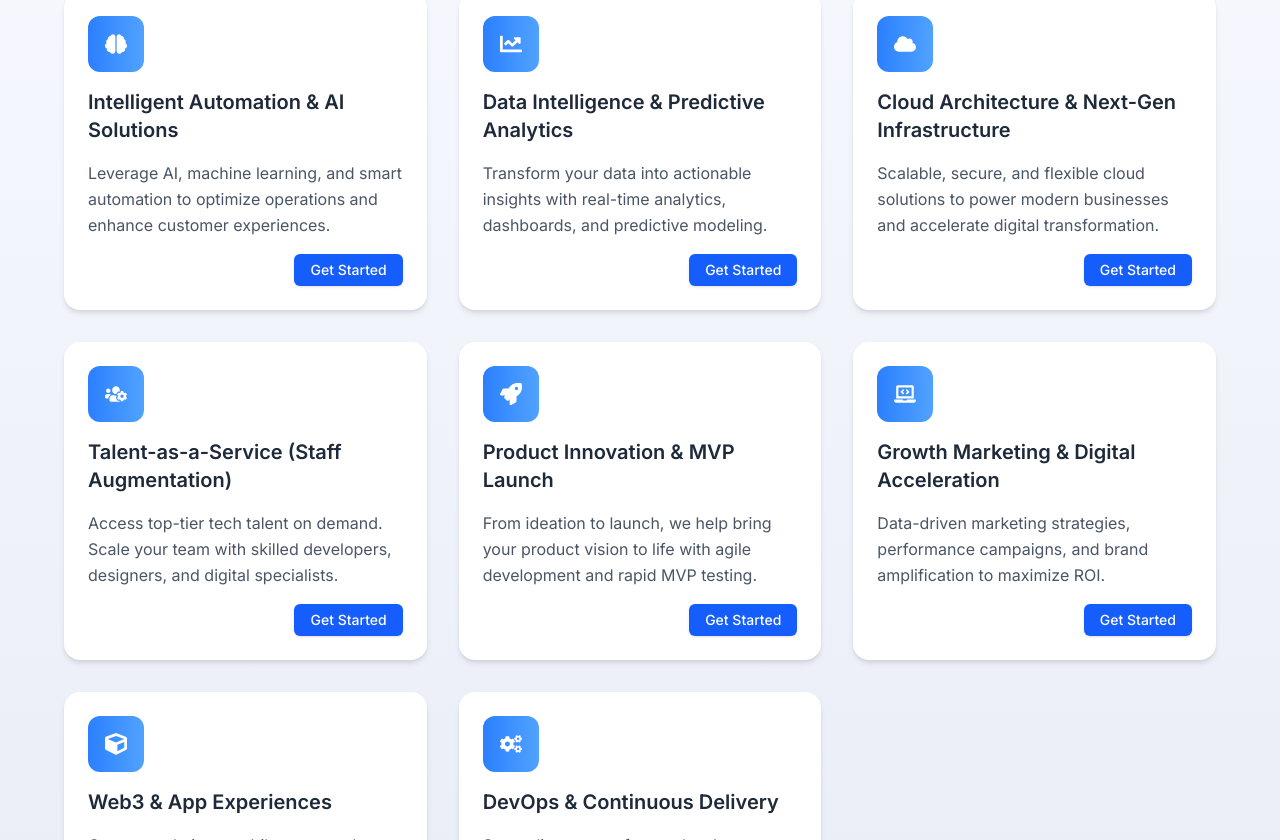
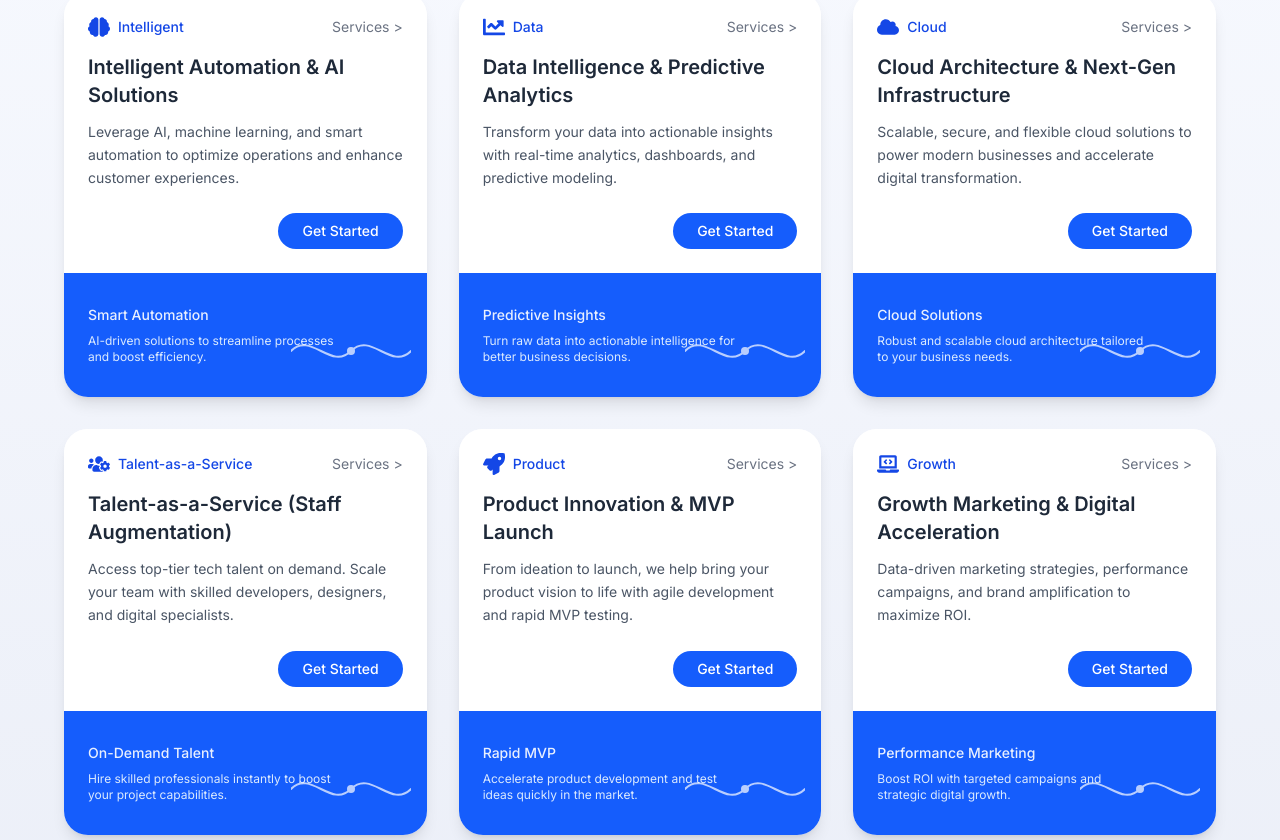
Before and after one commit to HassanJamalBhatti/NetrootsTech, a Next.js app: page /Solutions in a window 1280 px wide. Shown: the part 320-1160 px from the top of the page. Built offline with nearby package versions, Linux system fonts and the light colour scheme.

Commit message:
sir Hassan update

```diff
--- a/src/app/Solutions/page.tsx
+++ b/src/app/Solutions/page.tsx
@@ -24,6 +24,8 @@ interface Service {
   description: string;
   icon: ReactElement;
   link: string;
+  highlight: string; // New field for bottom black section
+  subtext: string;   // New field for bottom black section
 }
 
 const services: Service[] = [
@@ -34,6 +36,8 @@ const services: Service[] = [
       "Leverage AI, machine learning, and smart automation to optimize operations and enhance customer experiences.",
     icon: <FaBrain size={22} />,
     link: "/contact",
+    highlight: "Smart Automation",
+    subtext: "AI-driven solutions to streamline processes and boost efficiency.",
   },
   {
     id: 2,
@@ -42,6 +46,8 @@ const services: Service[] = [
       "Transform your data into actionable insights with real-time analytics, dashboards, and predictive modeling.",
     icon: <FaChartLine size={22} />,
     link: "/contact",
+    highlight: "Predictive Insights",
+    subtext: "Turn raw data into actionable intelligence for better business decisions.",
   },
   {
     id: 3,
@@ -50,6 +56,8 @@ const services: Service[] = [
       "Scalable, secure, and flexible cloud solutions to power modern businesses and accelerate digital transformation.",
     icon: <FaCloud size={22} />,
     link: "/contact",
+    highlight: "Cloud Solutions",
+    subtext: "Robust and scalable cloud architecture tailored to your business needs.",
   },
   {
     id: 4,
@@ -58,6 +66,8 @@ const services: Service[] = [
       "Access top-tier tech talent on demand. Scale your team with skilled developers, designers, and digital specialists.",
     icon: <FaUsersCog size={22} />,
     link: "/contact",
+    highlight: "On-Demand Talent",
+    subtext: "Hire skilled professionals instantly to boost your project capabilities.",
   },
   {
     id: 5,
@@ -66,6 +76,8 @@ const services: Service[] = [
       "From ideation to launch, we help bring your product vision to life with agile development and rapid MVP testing.",
     icon: <FaRocket size={22} />,
     link: "/contact",
+    highlight: "Rapid MVP",
+    subtext: "Accelerate product development and test ideas quickly in the market.",
   },
   {
     id: 6,
@@ -74,6 +86,8 @@ const services: Service[] = [
       "Data-driven marketing strategies, performance campaigns, and brand amplification to maximize ROI.",
     icon: <FaLaptopCode size={22} />,
     link: "/contact",
+    highlight: "Performance Marketing",
+    subtext: "Boost ROI with targeted campaigns and strategic digital growth.",
   },
   {
     id: 7,
@@ -82,6 +96,8 @@ const services: Service[] = [
       "Custom websites, mobile apps, and immersive digital experiences designed for engagement, retention, and business impact.",
     icon: <FaCube size={22} />,
     link: "/contact",
+    highlight: "Immersive Experiences",
+    subtext: "Create next-gen web and mobile experiences that engage users.",
   },
   {
     id: 8,
@@ -90,12 +106,13 @@ const services: Service[] = [
       "Streamline your software development pipelines with CI/CD, cloud-native infrastructure, and automated workflows.",
     icon: <FaCogs size={22} />,
     link: "/contact",
+    highlight: "Efficient DevOps",
+    subtext: "Automate and optimize software delivery pipelines for faster releases.",
   },
 ];
 
 export default function ServicesPage() {
   const [loadingPage, setLoadingPage] = useState(true);
-  const [hoveredId, setHoveredId] = useState<number | null>(null);
 
   useEffect(() => {
     const timer = setTimeout(() => setLoadingPage(false), 1500);
@@ -122,7 +139,6 @@ export default function ServicesPage() {
       <Navbar />
 
       <main className="min-h-screen py-12 px-6 mt-20 md:px-16 bg-gradient-to-b from-[#f8faff] to-[#e7ebf5]">
-
         {/* Header */}
         <section className="text-center mb-16">
           <h1 className="text-4xl md:text-5xl font-extrabold mb-4 text-gray-800">
@@ -135,40 +151,68 @@ export default function ServicesPage() {
 
         {/* Services Grid */}
         <section className="mb-20 grid grid-cols-1 sm:grid-cols-2 lg:grid-cols-3 gap-8 max-w-7xl mx-auto">
-          {services.map(({ id, title, description, icon, link }) => {
-            const isActive = hoveredId === id;
-            return (
-              <div
-                key={id}
-                onMouseEnter={() => setHoveredId(id)}
-                onMouseLeave={() => setHoveredId(null)}
-                className="flex flex-col gap-4 bg-white rounded-2xl p-6 shadow-md hover:shadow-xl hover:scale-105 transition-all duration-500"
-              >
-                <div className={`w-14 h-14 flex items-center justify-center rounded-xl text-white
-                  ${isActive ? "bg-gradient-to-r from-blue-600 to-blue-500" : "bg-gradient-to-r from-blue-500 to-blue-400"}`}>
-                  {icon}
+          {services.map(({ id, title, description, icon, link, highlight, subtext }) => (
+            <div
+              key={id}
+              className="rounded-3xl overflow-hidden bg-white shadow-lg hover:shadow-2xl transition-all duration-500"
+            >
+              {/* ================= TOP WHITE PART ================= */}
+              <div className="p-6 bg-white">
+                {/* Header with icon */}
+                <div className="flex items-center justify-between mb-4">
+                  <span className="flex items-center gap-2 text-sm font-medium text-blue-700">
+                    {icon} {title.split(" ")[0]}
+                  </span>
+                  <span className="text-sm text-gray-500">Services {'>'}</span>
                 </div>
 
-                <h3 className={`font-semibold text-lg md:text-xl ${isActive ? "text-blue-700" : "text-gray-800"}`}>
+                {/* Title */}
+                <h3 className="text-xl font-semibold text-gray-800 leading-snug mb-3">
                   {title}
                 </h3>
 
-                <p className="text-gray-600 text-sm md:text-base leading-relaxed flex-1">
+                {/* Description */}
+                <p className="text-sm text-gray-600 leading-relaxed mb-6">
                   {description}
                 </p>
-                {/* UPDATED BUTTON */}
-                <div className="flex justify-end mt-auto">
-                {/* <hr className="border-t border-gray-200 absolute inset-x-0 top-1/2 transform -translate-y-1/2" /> */}
+
+                {/* Price + Button */}
+                <div className="flex items-center justify-between">
+                  <div>
+                  </div>
+
                   <Link
                     href={`${link}?service=${encodeURIComponent(title)}`}
-                    className="bg-blue-600 text-white px-4 py-1.5 rounded-md text-sm font-medium hover:bg-blue-700 transition-all shadow-sm hover:shadow-md"
+                    className="bg-blue-600 text-white px-6 py-2 rounded-full text-sm font-medium hover:bg-blue-700 transition"
                   >
                     Get Started
                   </Link>
                 </div>
               </div>
-            );
-          })}
+              {/* ================= BOTTOM BLUE PART ================= */}
+              <div className="relative bg-blue-600 text-white px-6 py-8">
+                <p className="text-sm font-medium mb-2 opacity-90">{highlight}</p>
+                <p className="text-xs text-blue-100 max-w-[85%]">{subtext}</p>
+
+                {/* Wave SVG */}
+                <svg
+                  className="absolute right-4 bottom-4 opacity-70"
+                  width="120"
+                  height="60"
+                  viewBox="0 0 120 60"
+                  fill="none"
+                >
+                  <path
+                    d="M0 30C20 10 40 50 60 30C80 10 100 50 120 30"
+                    stroke="white"
+                    strokeWidth="2"
+                    strokeLinecap="round"
+                  />
+                  <circle cx="60" cy="30" r="4" fill="white" />
+                </svg>
+              </div>
+            </div>
+          ))}
         </section>
 
       </main>
--- a/src/app/test/page.tsx
+++ b/src/app/test/page.tsx
@@ -1,164 +1,297 @@
-"use client";
+'use client';
 
-import Navbar from "../components/Navbar";
-import Footer from "../components/Footer";
-import ContactUs from "../components/ContactUs";
-import Image from "next/image";
-import Link from "next/link";
-import { useEffect, useState } from "react";
+import { useState, useEffect, useRef, type KeyboardEvent } from 'react';
+import Link from 'next/link';
+import Image from 'next/image';
+import { usePathname } from 'next/navigation';
 
-interface Service {
-  id: number;
-  title: string;
-  description: string;
-  image: string;
-  link: string;
+/* ================= TYPES ================= */
+
+type NavItem = {
+  label: string;
+  href: string;
+  dropdown?: boolean;
+  items?: { label: string; href: string }[];
+};
+
+/* ================= DATA ================= */
+
+const navigationItems: NavItem[] = [
+  { label: 'Home', href: '/' },
+  {
+    label: 'About Us',
+    href: '/Aboutus',
+    dropdown: true,
+    items: [
+      { label: 'Why Us', href: '/WhyUs' },
+      { label: 'Careers', href: '/Careers' },
+      { label: 'About Us', href: '/Aboutus' },
+    ],
+  },
+  {
+    label: 'Solutions',
+    href: '/Solutions',
+    dropdown: true,
+  },
+  { label: 'Get Started', href: '/contectus' },
+];
+
+/* ================= HOOK ================= */
+
+function useOutsideClick(ref: React.RefObject<HTMLElement>, callback: () => void) {
+  useEffect(() => {
+    const handler = (e: MouseEvent) => {
+      if (ref.current && !ref.current.contains(e.target as Node)) {
+        callback();
+      }
+    };
+    document.addEventListener('mousedown', handler);
+    return () => document.removeEventListener('mousedown', handler);
+  }, [callback]);
 }
 
-const services: Service[] = [
-  {
-    id: 1,
-    title: "Intelligent Automation & AI Solutions",
-    description:
-      "Leverage AI, machine learning, and smart automation to optimize operations and enhance customer experiences.",
-    image: "/services/ai.png",
-    link: "/contact",
-  },
-  {
-    id: 2,
-    title: "Data Intelligence & Predictive Analytics",
-    description:
-      "Transform your data into actionable insights with real-time analytics and predictive modeling.",
-    image: "/services/data.png",
-    link: "/contact",
-  },
-  {
-    id: 3,
-    title: "Cloud Architecture & Next-Gen Infrastructure",
-    description:
-      "Scalable, secure, and flexible cloud solutions to accelerate digital transformation.",
-    image: "/services/cloud.png",
-    link: "/contact",
-  },
-  {
-    id: 4,
-    title: "Talent-as-a-Service (Staff Augmentation)",
-    description:
-      "Access top-tier developers, designers, and digital specialists on demand.",
-    image: "/services/talent.png",
-    link: "/contact",
-  },
-  {
-    id: 5,
-    title: "Product Innovation & MVP Launch",
-    description:
-      "From ideation to launch, we help bring your product vision to life.",
-    image: "/services/product.png",
-    link: "/contact",
-  },
-  {
-    id: 6,
-    title: "Growth Marketing & Digital Acceleration",
-    description:
-      "Performance-driven marketing strategies designed to maximize ROI.",
-    image: "/services/marketing.png",
-    link: "/contact",
-  },
-  {
-    id: 7,
-    title: "Web3 & App Experiences",
-    description:
-      "Custom websites, mobile apps, and immersive digital experiences.",
-    image: "/services/web3.png",
-    link: "/contact",
-  },
-  {
-    id: 8,
-    title: "DevOps & Continuous Delivery",
-    description:
-      "CI/CD pipelines, automation, and cloud-native workflows.",
-    image: "/services/devops.png",
-    link: "/contact",
-  },
-];
+/* ================= MAIN ================= */
 
-export default function ServicesPage() {
-  const [loadingPage, setLoadingPage] = useState(true);
+export default function Navbar() {
+  const [openDropdown, setOpenDropdown] = useState<string | null>(null);
+  const [isMobileOpen, setIsMobileOpen] = useState(false);
+  const [hidden, setHidden] = useState(false);
+
+  const pathname = usePathname();
+  const dropdownRef = useRef<HTMLDivElement>(null);
+  const lastScroll = useRef(0);
+
+  useOutsideClick(dropdownRef, () => setOpenDropdown(null));
+
+  /* Scroll hide */
+  useEffect(() => {
+    const onScroll = () => {
+      const y = window.scrollY;
+      setHidden(y > lastScroll.current && y > 120);
+      lastScroll.current = y;
+    };
+    window.addEventListener('scroll', onScroll);
+    return () => window.removeEventListener('scroll', onScroll);
+  }, []);
 
   useEffect(() => {
-    const timer = setTimeout(() => setLoadingPage(false), 1200);
-    return () => clearTimeout(timer);
-  }, []);
+    setIsMobileOpen(false);
+    setOpenDropdown(null);
+  }, [pathname]);
 
-  if (loadingPage) {
   return (
-      <div className="fixed inset-0 flex flex-col justify-center items-center bg-white z-50">
-        <Image src="/logo.png" alt="Logo" width={120} height={120} />
-        <p className="mt-4 text-gray-500">Loading services...</p>
+    <nav
+      className={`fixed top-0 inset-x-0 z-50 h-20 bg-white shadow transition-transform duration-300 ${
+        hidden ? '-translate-y-full' : 'translate-y-0'
+      }`}
+    >
+      <div className="mx-auto max-w-7xl h-full flex items-center justify-between px-6">
+        {/* Logo */}
+        <Link href="/" className="flex items-center h-full">
+          <Image src="/logo1.png" alt="Logo" width={160} height={64} priority />
+        </Link>
+
+        {/* Desktop Menu */}
+        <ul className="hidden md:flex items-center gap-6">
+          {navigationItems.map((item) => (
+            <DesktopNavItem
+              key={item.label}
+              item={item}
+              pathname={pathname}
+              openDropdown={openDropdown}
+              setOpenDropdown={setOpenDropdown}
+              dropdownRef={dropdownRef}
+            />
+          ))}
+        </ul>
+
+        {/* CTA */}
+        <Link
+          href="/contectus"
+          className="hidden md:inline-block bg-blue-700 text-white px-5 py-2 rounded hover:bg-blue-800"
+        >
+          Contact Us
+        </Link>
+
+        {/* Mobile Toggle */}
+        <button
+          className="md:hidden p-2"
+          onClick={() => setIsMobileOpen(!isMobileOpen)}
+        >
+          ☰
+        </button>
+      </div>
+
+      <MobileMenu isOpen={isMobileOpen} pathname={pathname} />
+    </nav>
+  );
+}
+
+/* ================= DESKTOP ================= */
+
+function DesktopNavItem({
+  item,
+  pathname,
+  openDropdown,
+  setOpenDropdown,
+  dropdownRef,
+}: any) {
+  const active = item.dropdown
+    ? pathname.startsWith(item.href)
+    : pathname === item.href;
+
+  return (
+    <li
+      className="relative"
+      onMouseEnter={() => item.dropdown && setOpenDropdown(item.label)}
+      onMouseLeave={() => setOpenDropdown(null)}
+    >
+      <Link
+        href={item.href}
+        className={`flex items-center gap-1 font-medium ${
+          active ? 'text-blue-700' : 'text-gray-800'
+        } hover:text-blue-700`}
+      >
+        {item.label}
+        {item.dropdown && <span>▾</span>}
+      </Link>
+
+      {item.dropdown && (
+        <Dropdown
+          label={item.label}
+          isOpen={openDropdown === item.label}
+          items={item.items}
+          refEl={dropdownRef}
+        />
+      )}
+    </li>
+  );
+}
+
+/* ================= DROPDOWN ================= */
+
+function Dropdown({ label, isOpen, items, refEl }: any) {
+  return (
+    <div
+      ref={refEl}
+      className={`fixed top-20 left-0 right-0 bg-white shadow-xl transition ${
+        isOpen ? 'opacity-100 visible' : 'opacity-0 invisible'
+      }`}
+    >
+      <div className="mx-auto max-w-7xl px-8 py-10 grid grid-cols-3 gap-10">
+        {label === 'Solutions' ? <Solutions /> : <About items={items} />}
+      </div>
     </div>
   );
 }
 
+/* ================= SOLUTIONS ================= */
+
+function Solutions() {
   return (
-    <div>
-      <Navbar />
-
-      <main className="min-h-screen mt-20 px-6 md:px-16 py-16 bg-gradient-to-br from-[#f4f7ff] to-[#e7ebf5]">
-        {/* Header */}
-        <section className="text-center mb-20">
-          <h1 className="text-4xl md:text-5xl font-extrabold text-gray-900">
-            Services & Solutions
-          </h1>
-          <p className="text-gray-600 max-w-2xl mx-auto text-lg mt-4">
-            Elevate your brand with scalable, secure, and future-ready digital solutions.
-          </p>
+    <>
+      <section>
+        <h4 className="font-bold mb-3">Solutions</h4>
+        <ul className="space-y-2">
+          {[
+            'Community Management',
+            'Performance Marketing',
+            'Web Development',
+            'Brand Strategy',
+          ].map((s) => (
+            <li key={s}>
+              <Link href="/Solutions" className="hover:text-blue-700">
+                {s}
+              </Link>
+            </li>
+          ))}
+        </ul>
       </section>
 
-        {/* Services Grid */}
-        <section className="grid grid-cols-1 sm:grid-cols-2 lg:grid-cols-3 gap-10 max-w-7xl mx-auto mb-20">
-          {services.map(({ id, title, description, image, link }) => (
-            <div
-              key={id}
-              className="group relative bg-white/70 backdrop-blur-xl rounded-3xl p-8 shadow-lg hover:shadow-2xl transition-all duration-500 hover:-translate-y-2"
-            >
-              {/* Image */}
-              <div className="w-20 h-20 mb-6 relative">
-                <Image
-                  src={image}
-                  alt={title}
-                  fill
-                  className="object-contain group-hover:scale-110 transition-transform duration-500"
-                />
+      <section>
+        <h4 className="font-bold mb-3">Products</h4>
+        <ul className="grid grid-cols-2 gap-4">
+          {['FORSA HR', 'FORSA ERP', 'EDUCATUM', 'AIMS ERP'].map((p) => (
+            <li key={p} className="border p-3 rounded text-center">
+              {p}
+            </li>
+          ))}
+        </ul>
+      </section>
+
+      <section className="bg-gray-100 p-4 rounded">
+        <h4 className="font-bold mb-3">Industry Focus</h4>
+        <ul className="space-y-2">
+          <li>Healthcare</li>
+          <li>Manufacturing</li>
+          <li>Finance</li>
+        </ul>
+      </section>
+    </>
+  );
+}
+
+/* ================= ABOUT ================= */
+
+function About({ items }: any) {
+  return (
+    <>
+      <div>
+        <h3 className="text-xl font-bold">
+          Simplifying IT & Digital Transformation
+        </h3>
       </div>
 
-              {/* Content */}
-              <h3 className="text-xl font-semibold text-gray-900 mb-3">
-                {title}
-              </h3>
+      <div>
+        <h4 className="font-bold mb-3">Explore</h4>
+        {items?.map((i: any) => (
+          <Link key={i.label} href={i.href} className="block py-1 hover:text-blue-700">
+            {i.label}
+          </Link>
+        ))}
+      </div>
 
-              <p className="text-gray-600 text-sm leading-relaxed mb-6">
-                {description}
-              </p>
+      <div className="bg-gray-100 p-4 rounded">
+        <h4 className="font-bold mb-3">Clients</h4>
+        <ul className="space-y-2">
+          <li>Johnson & Johnson</li>
+          <li>Hanif Jewellers</li>
+          <li>IVYCMS</li>
+        </ul>
+      </div>
+    </>
+  );
+}
 
-              {/* Get Started Button */}
-              <div className="flex justify-end">
+/* ================= MOBILE ================= */
+
+function MobileMenu({ isOpen, pathname }: any) {
+  return (
+    <div
+      className={`md:hidden fixed top-20 inset-x-0 bg-white shadow transition ${
+        isOpen ? 'opacity-100 visible' : 'opacity-0 invisible'
+      }`}
+    >
+      <div className="p-6 space-y-4">
+        {navigationItems.map((i) => (
           <Link
-                  href={`${link}?service=${encodeURIComponent(title)}`}
-                  className="bg-blue-600 text-white px-5 py-2 rounded-md text-sm font-medium hover:bg-blue-700 transition-all shadow-md"
+            key={i.label}
+            href={i.href}
+            className={`block font-medium ${
+              pathname === i.href ? 'text-blue-700' : ''
+            }`}
           >
-                  Get Started
+            {i.label}
+          </Link>
+        ))}
+
+        <Link
+          href="/contectus"
+          className="block bg-blue-700 text-white py-3 text-center rounded"
+        >
+          Contact Us
         </Link>
       </div>
-
-              {/* Hover Glow */}
-              <div className="absolute inset-0 rounded-3xl bg-gradient-to-r from-blue-500/10 to-indigo-500/10 opacity-0 group-hover:opacity-100 transition-opacity"></div>
-            </div>
-          ))}
-        </section>
-      </main>
-
-      <ContactUs />
-      <Footer />
     </div>
   );
 }
```
Lines whose indentation alone changed are shown as unchanged.
